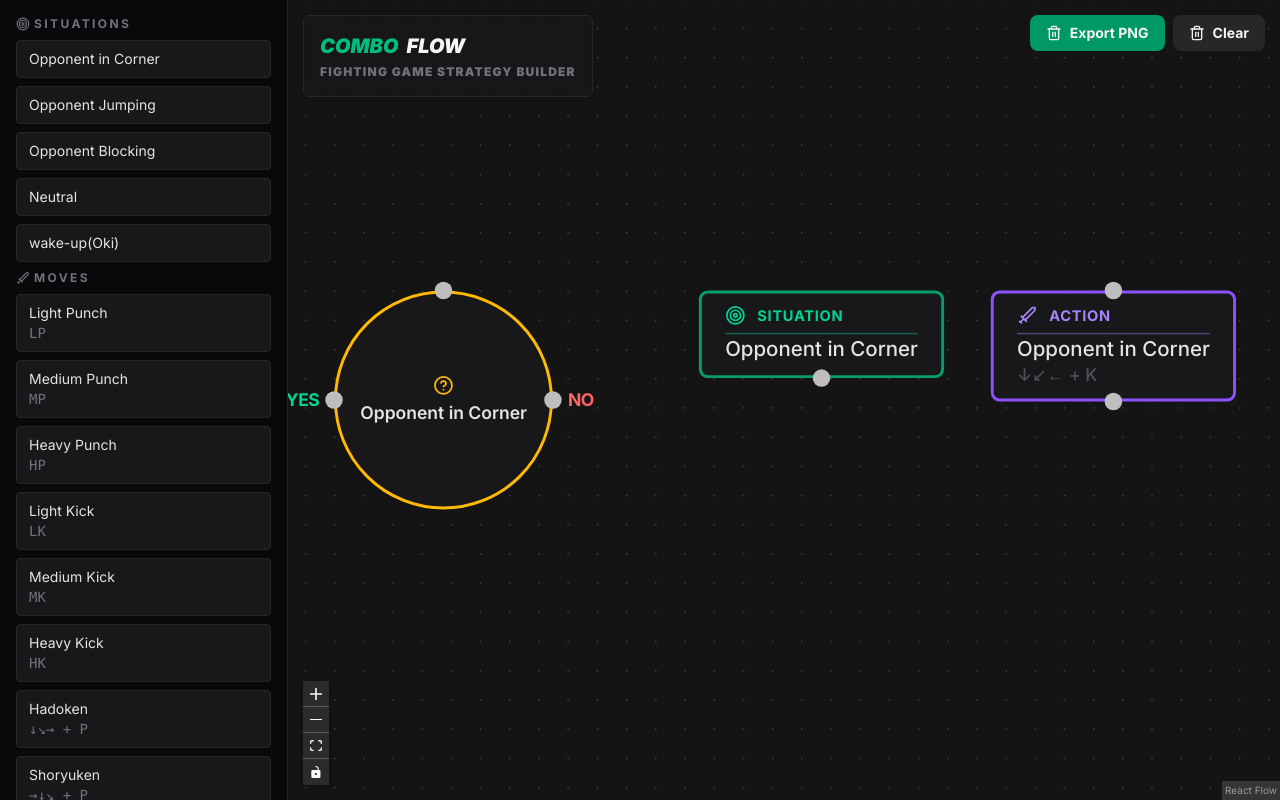
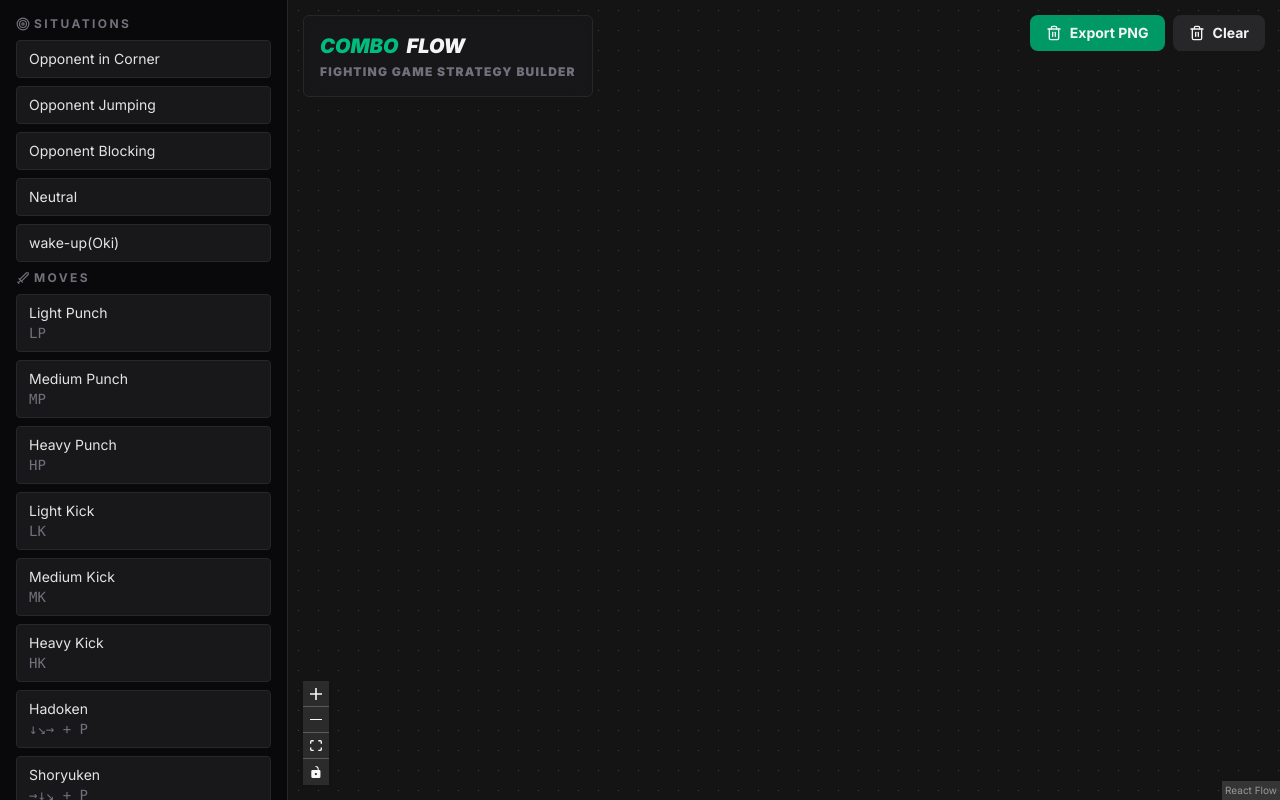
Before and after one commit to gbcosta/combo-flow, a React (Vite) app: page / in a window 1280 px wide. Built offline with nearby package versions, Linux system fonts and the light colour scheme.

Commit message:
Drag and drop feature done

```diff
--- a/src/components/Sidebar.tsx
+++ b/src/components/Sidebar.tsx
@@ -64,19 +64,19 @@ const CategoryMoves = ({ name, icon }: { name: string; icon: ReactNode }) => {
         {name}
       </h2>
       <div className="flex flex-col gap-2">
-        {THIRD_STRIKE_MOVES.ryu.map((e: Move) => {
+        {THIRD_STRIKE_MOVES.ryu.map((item: Move) => {
           return (
             <div
-              key={e.name}
+              key={item.name}
               draggable
               className="bg-zinc-900 border border-zinc-800 text-zinc-200 text-sm py-2 px-3 rounded-sm
                                 hover:border-violet-500/50 transition-colors cursor-grab flex flex-col"
-              onDrag={(e: DragEvent<HTMLDivElement>) => {
-                e.preventDefault();
-              }}
+              onDragStart={(e) => onDragStart(e, "move", item.name, item.input)}
             >
-              <span>{e.name}</span>
-              <span className="text-sm text-zinc-500 font-mono">{e.input}</span>
+              <span>{item.name}</span>
+              <span className="text-sm text-zinc-500 font-mono">
+                {item.input}
+              </span>
             </div>
           );
         })}
--- /dev/null
+++ b/src/components/customEdge.tsx
@@ -0,0 +1,27 @@
+import { useConnection } from "@xyflow/react";
+
+export default ({
+  fromX,
+  fromY,
+  toX,
+  toY,
+}: {
+  fromX: number;
+  fromY: number;
+  toX: number;
+  toY: number;
+}) => {
+  const { fromHandle } = useConnection();
+  const id = fromHandle?.id ?? "";
+  return (
+    <g>
+      <path
+        fill="none"
+        stroke={id}
+        strokeWidth={1.5}
+        className="bg-black border-black border-4 stroke-zinc-300 stroke-[3px]"
+        d={`M${fromX},${fromY} C ${fromX} ${toY} ${fromX} ${toY} ${toX},${toY}`}
+      />
+    </g>
+  );
+};
--- a/src/components/flowCanvas.tsx
+++ b/src/components/flowCanvas.tsx
@@ -7,10 +7,13 @@ import {
   type Node,
   useNodesState,
   useEdgesState,
+  type Connection,
+  addEdge,
+  reconnectEdge,
 } from "@xyflow/react";
 import "@xyflow/react/dist/style.css";
 import { Trash2 } from "lucide-react";
-import { useRef } from "react";
+import { useCallback, useRef, useState, type DragEvent } from "react";
 import { CondiditionNode, SituationNode, MoveNode } from "./nodes";
 
 const nodeTypes = {
@@ -19,36 +22,77 @@ const nodeTypes = {
   move: MoveNode,
 };
 
-const initialNodes: Node[] = [
-  {
-    id: "1",
-    type: "condition",
-    data: { label: "Opponent in Corner" },
-    position: { x: 250, y: 50 },
-  },
-  {
-    id: "2",
-    type: "situation",
-    data: { label: "Opponent in Corner" },
-    position: { x: 500, y: 50 },
-  },
-  {
-    id: "3",
-    type: "move",
-    data: { label: "Opponent in Corner", input: "↓↙← + K" },
-    position: { x: 700, y: 50 },
-  },
-];
+const initialNodes: Node[] = [];
+const initialEdges: Edge[] = [];
 
-const initialEdges: Edge[] = [];
 const FlowCanvas = () => {
   const [nodes, setNodes, onNodesChange] = useNodesState(initialNodes);
   const [edges, setEdges, onEdgesChange] = useEdgesState(initialEdges);
+  const [reactFlowInstance, setReactFlowInstance] = useState<any>(null);
+  const edgeReconnectSuccessful = useRef(true);
+
+  const onDragOver = useCallback((e: DragEvent) => {
+    e.preventDefault();
+    if (!e.dataTransfer) return;
+    e.dataTransfer.dropEffect = "move";
+  }, []);
+
+  const onDrop = useCallback((e: DragEvent) => {
+    e.preventDefault();
+    const data = e.dataTransfer.getData("application/reactflow");
+    if (!data) return;
+
+    const { nodeType, label, input } = JSON.parse(data);
+    if (!nodeTypes) return;
+
+    const position = reactFlowInstance.screenToFlowPosition({
+      x: e.clientX,
+      y: e.clientY,
+    });
+
+    const newNode = {
+      id: `node_${Math.random().toString(36).substring(2, 12)}`,
+      type: nodeType,
+      data: { label, input },
+      position,
+    };
+    setNodes((nodes) => nodes.concat(newNode));
+  }, []);
+
+  const onConnect = useCallback((params: Connection) => {
+    if (params.source == params.target) return;
+    const edge: Edge = {
+      ...params,
+      id: `e-${params.source}-${params.target}-${params.sourceHandle || ""}`,
+    };
+    setEdges((eds) => addEdge(edge, eds));
+    console.log(edges);
+  }, []);
 
   const clearCanvas = () => {
     setNodes([]);
     setEdges([]);
   };
+
+  const onReconnectStart = useCallback(() => {
+    edgeReconnectSuccessful.current = false;
+  }, []);
+
+  const onReconnect = useCallback(
+    (oldEdge: Edge, newConnection: Connection) => {
+      edgeReconnectSuccessful.current = true;
+      oldEdge.id = `e-${newConnection.source}-${newConnection.target}-${newConnection.sourceHandle || ""}`;
+      setEdges((els) => reconnectEdge(oldEdge, newConnection, els));
+    },
+    [],
+  );
+  const onReconnectEnd = useCallback((_: any, edge: Edge) => {
+    if (!edgeReconnectSuccessful.current) {
+      setEdges((eds) => eds.filter((e) => e.id !== edge.id));
+    }
+
+    edgeReconnectSuccessful.current = true;
+  }, []);
 
   const reactFlowWrapper = useRef<HTMLDivElement>(null);
   return (
@@ -61,6 +105,13 @@ const FlowCanvas = () => {
         edges={edges}
         onEdgesChange={onEdgesChange}
         nodeTypes={nodeTypes}
+        onDragOver={onDragOver}
+        onDrop={onDrop}
+        onInit={setReactFlowInstance}
+        onConnect={onConnect}
+        onReconnectStart={onReconnectStart}
+        onReconnect={onReconnect}
+        onReconnectEnd={onReconnectEnd}
       >
         <Background />
         <Controls position="bottom-left" />
--- a/src/index.css
+++ b/src/index.css
@@ -21,3 +21,13 @@
 ::-webkit-scrollbar-thumb:hover {
   background: rgba(255, 255, 255, 0.2);
 }
+
+/* React Flow Overrides */
+
+.react-flow__edge-path {
+  @apply !stroke-zinc-700 !stroke-[3px];
+}
+
+.react-flow__edge.selected .react-flow__edge-path {
+  @apply !stroke-zinc-500;
+}
```
Also changed, not shown: 1 other file (tests, documents, lock files or other folders).
